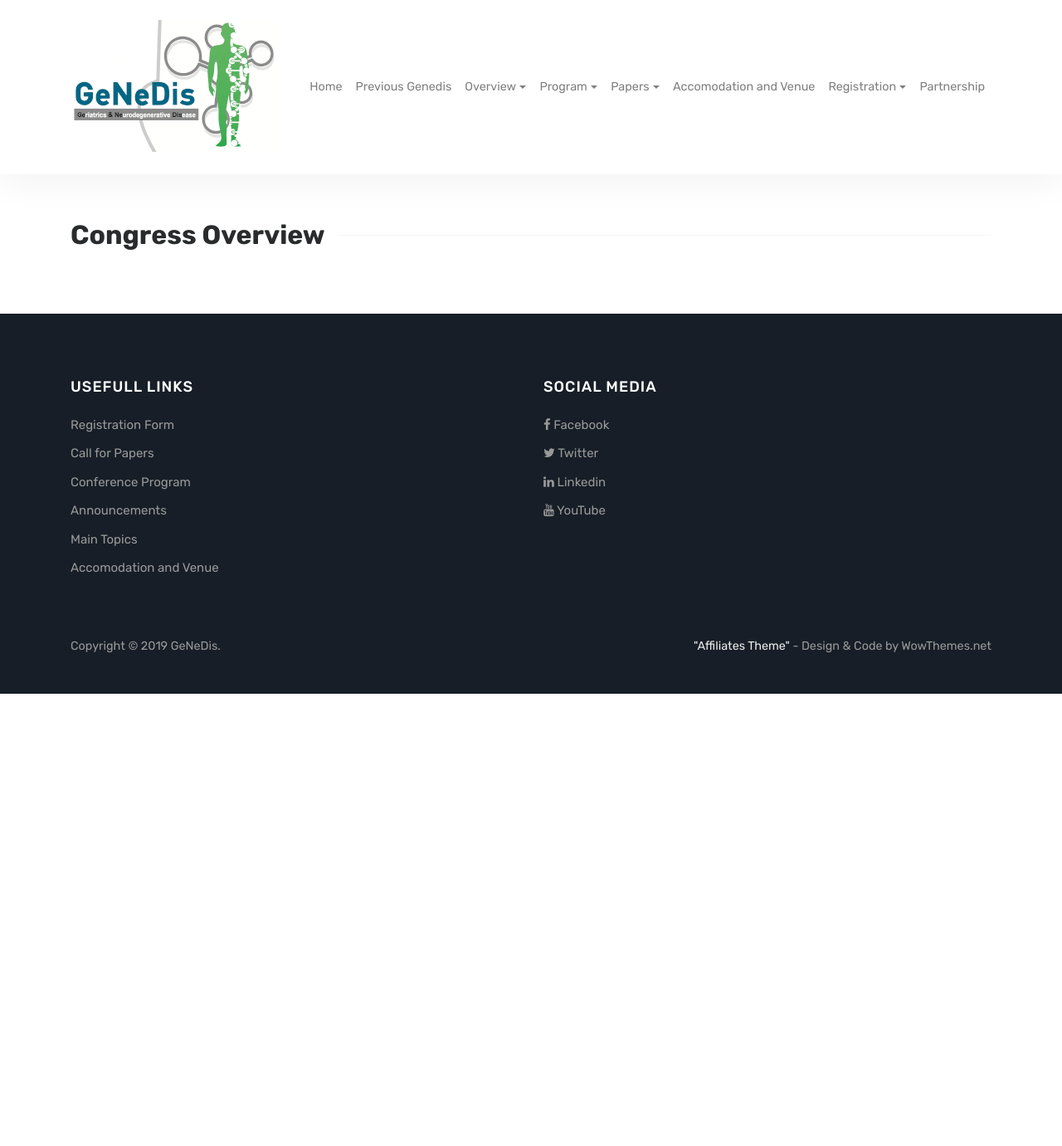
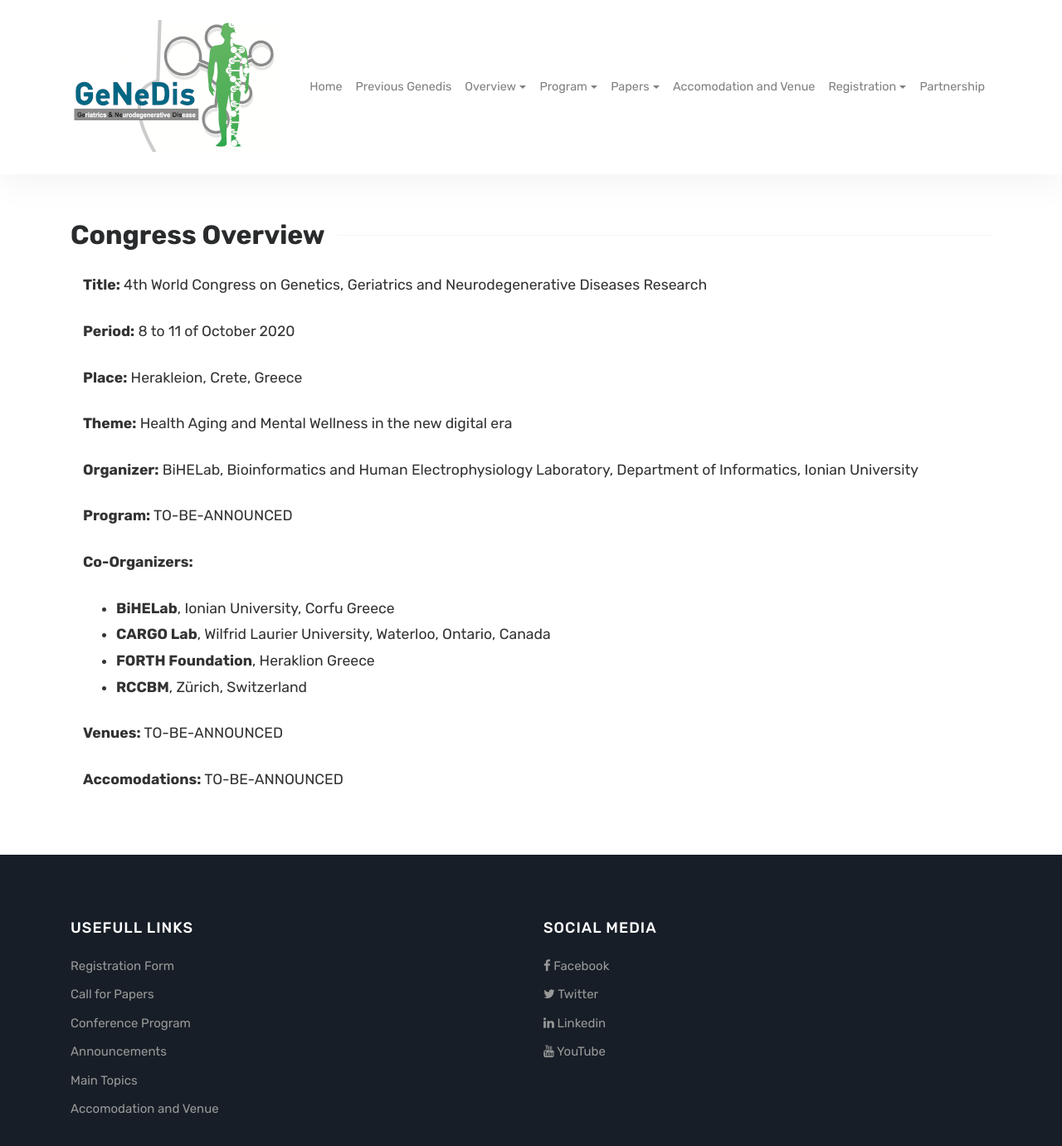
Before and after one commit to Covide-1797/genedis, a Jekyll site: the page built from pages/congress-overview.html, in a window 1280 px wide and 1400 px high. Shown: the top 1381 px of the window at 83% size. Built offline with Jekyll 4.4.1, drawn with Linux system fonts in a browser that asks for light colours.

Commit message:
Update congress-overview.html

```diff
--- a/pages/congress-overview.html
+++ b/pages/congress-overview.html
@@ -5,6 +5,48 @@ title: Congress Overview
 
 <div class="container">
     <div class="row">
-
+        <div class="col-md-12">
+            <p>
+                <b>Title:</b> 4th World Congress on Genetics, Geriatrics and Neurodegenerative Diseases Research
+            </p>
+            <p>
+                <b>Period:</b> 8 to 11 of October 2020
+            </p>
+            <p>
+                <b>Place:</b> Herakleion, Crete, Greece
+            </p>
+            <p>
+                <b>Theme:</b> Health Aging and Mental Wellness in the new digital era
+            </p>
+            <p>
+                <b>Organizer:</b> BiHELab, Bioinformatics and Human Electrophysiology Laboratory, Department of Informatics, Ionian University
+            </p>
+            <p>
+                <b>Program:</b> TO-BE-ANNOUNCED
+            </p>
+            <p>
+                <b>Co-Organizers:</b>
+                <ul>
+                    <li>
+                        <b>BiHELab</b>, Ionian University, Corfu Greece
+                    </li>
+                    <li>
+                        <b>CARGO Lab</b>, Wilfrid Laurier University, Waterloo, Ontario, Canada
+                    </li>
+                    <li>
+                        <b>FORTH Foundation</b>, Heraklion Greece
+                    </li>
+                    <li>
+                        <b>RCCBM</b>, Zürich, Switzerland
+                    </li>
+                </ul>
+            </p>
+            <p>
+                <b>Venues:</b> TO-BE-ANNOUNCED
+            </p>
+            <p>
+                <b>Accomodations:</b> TO-BE-ANNOUNCED
+            </p>
+        </div>
     </div>
 </div>
```
